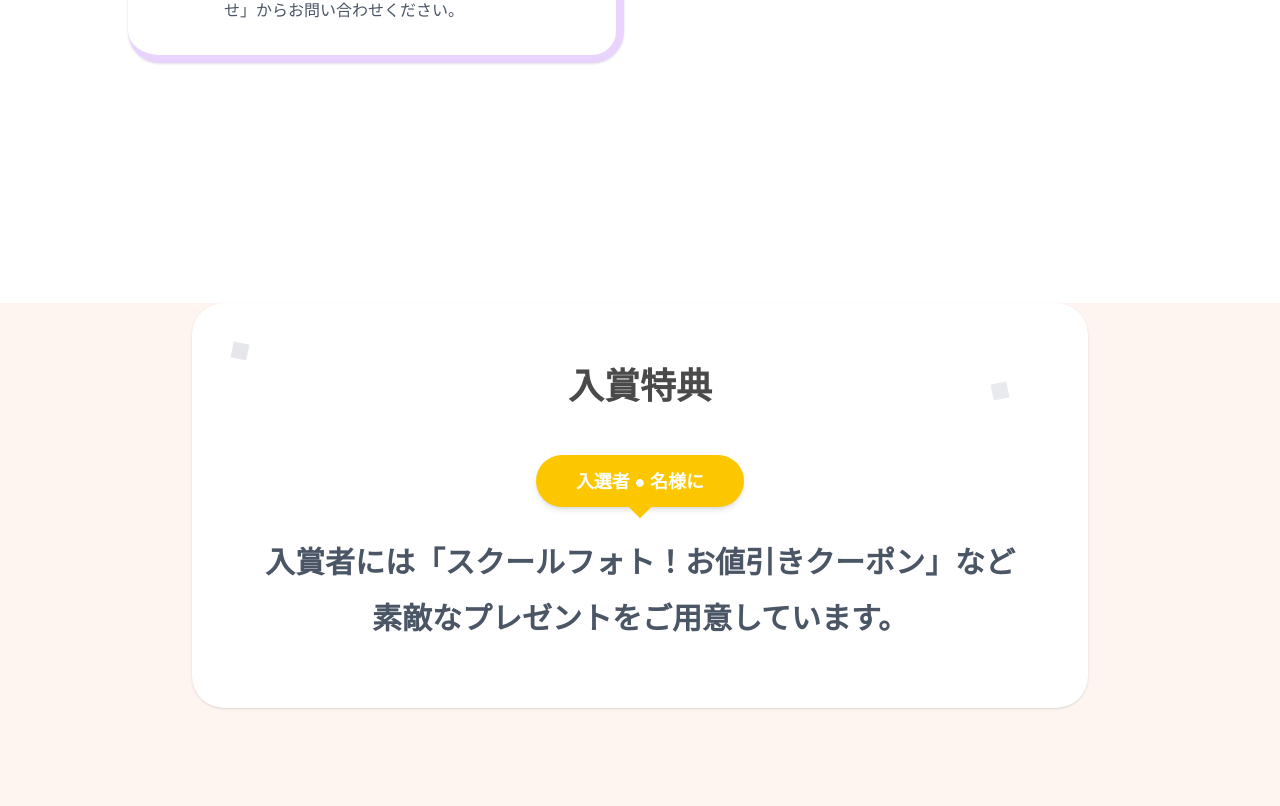
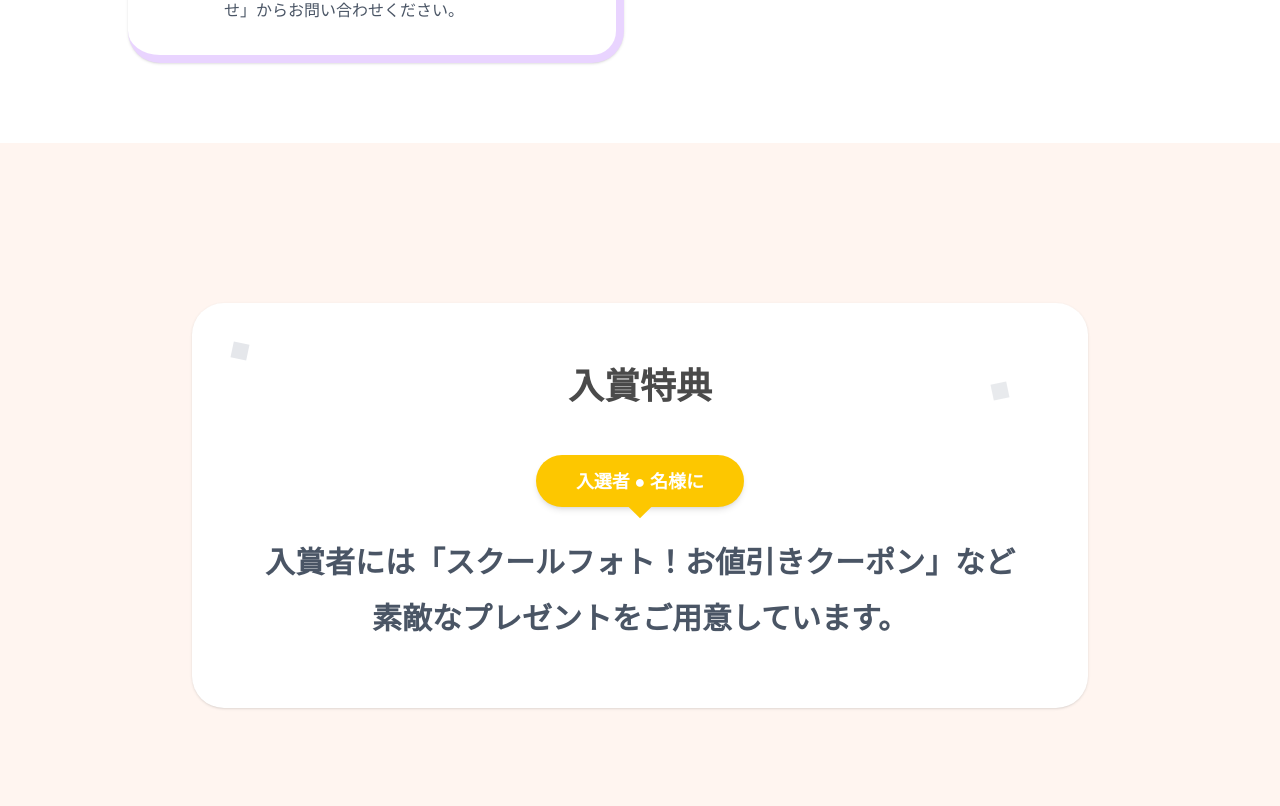
Before and after one commit to Yoshiken-lab/Photocon, a Next.js app in the folder photocon-system/: page /sample-f2 in a window 1280 px wide. Shown: the part 3474-4280 px from the top of the page. Built offline with nearby package versions, Linux system fonts and the light colour scheme.

Commit message:
style(sample-f2): Move Prizes content down using padding instead of layout margin

```diff
--- a/photocon-system/app/sample-f2/page.tsx
+++ b/photocon-system/app/sample-f2/page.tsx
@@ -44,9 +44,7 @@ export default function SampleF2Page() {
             <PastEventsF2 />
             <HowToApplyF2 />
             <FAQF2 />
-            <div className="mt-24 md:mt-40">
-                <PrizesF2 />
-            </div>
+            <PrizesF2 />
             <RequirementsF2 />
 
             {/* Footer space */}
--- a/photocon-system/components/f2/PrizesF2.tsx
+++ b/photocon-system/components/f2/PrizesF2.tsx
@@ -2,7 +2,7 @@
 
 export function PrizesF2() {
     return (
-        <section className="bg-[#FFF5F0] pt-0 pb-20 px-4 relative">
+        <section className="bg-[#FFF5F0] pt-24 md:pt-40 pb-20 px-4 relative">
             <div className="max-w-4xl mx-auto">
 
                 {/* Prizes Card */}
```
